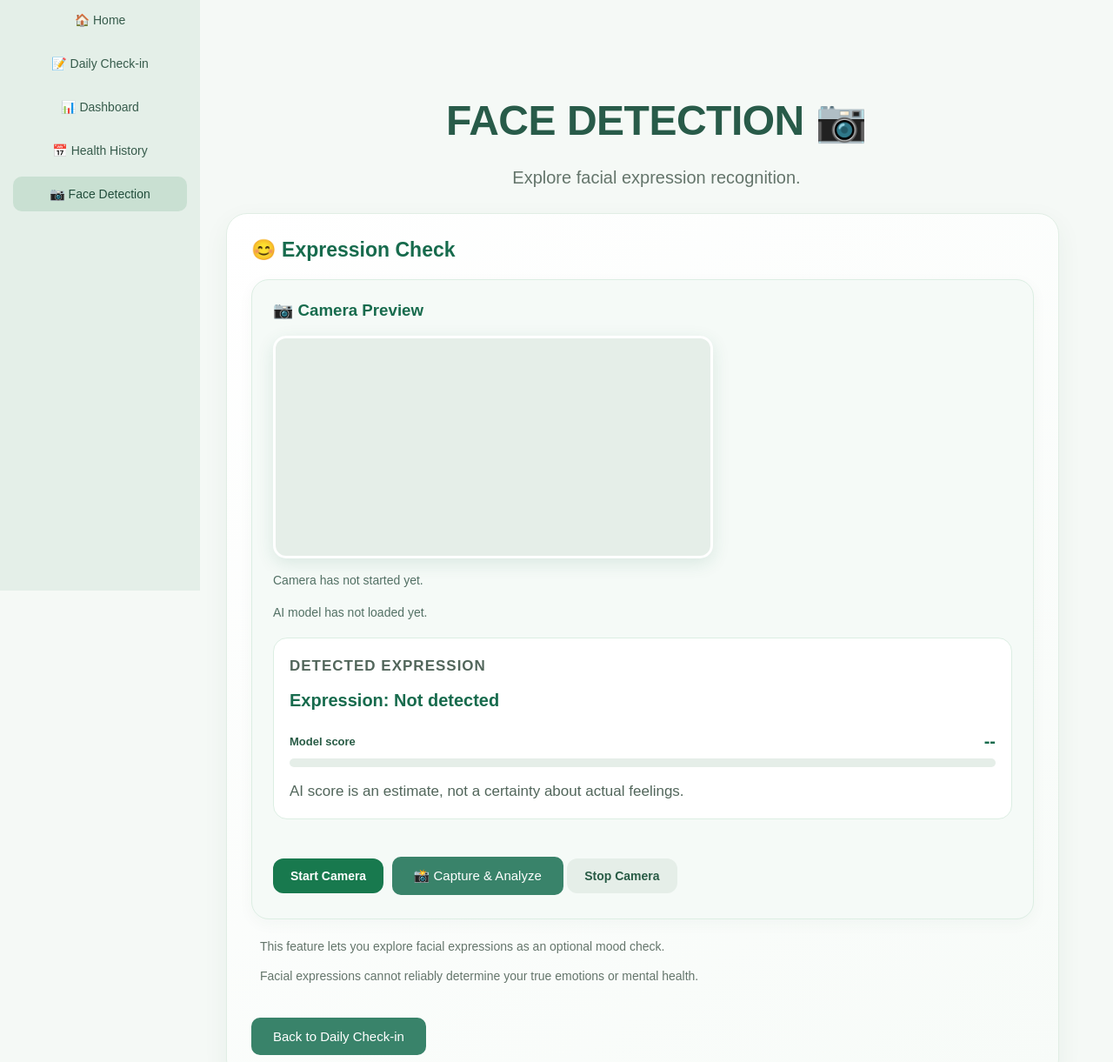
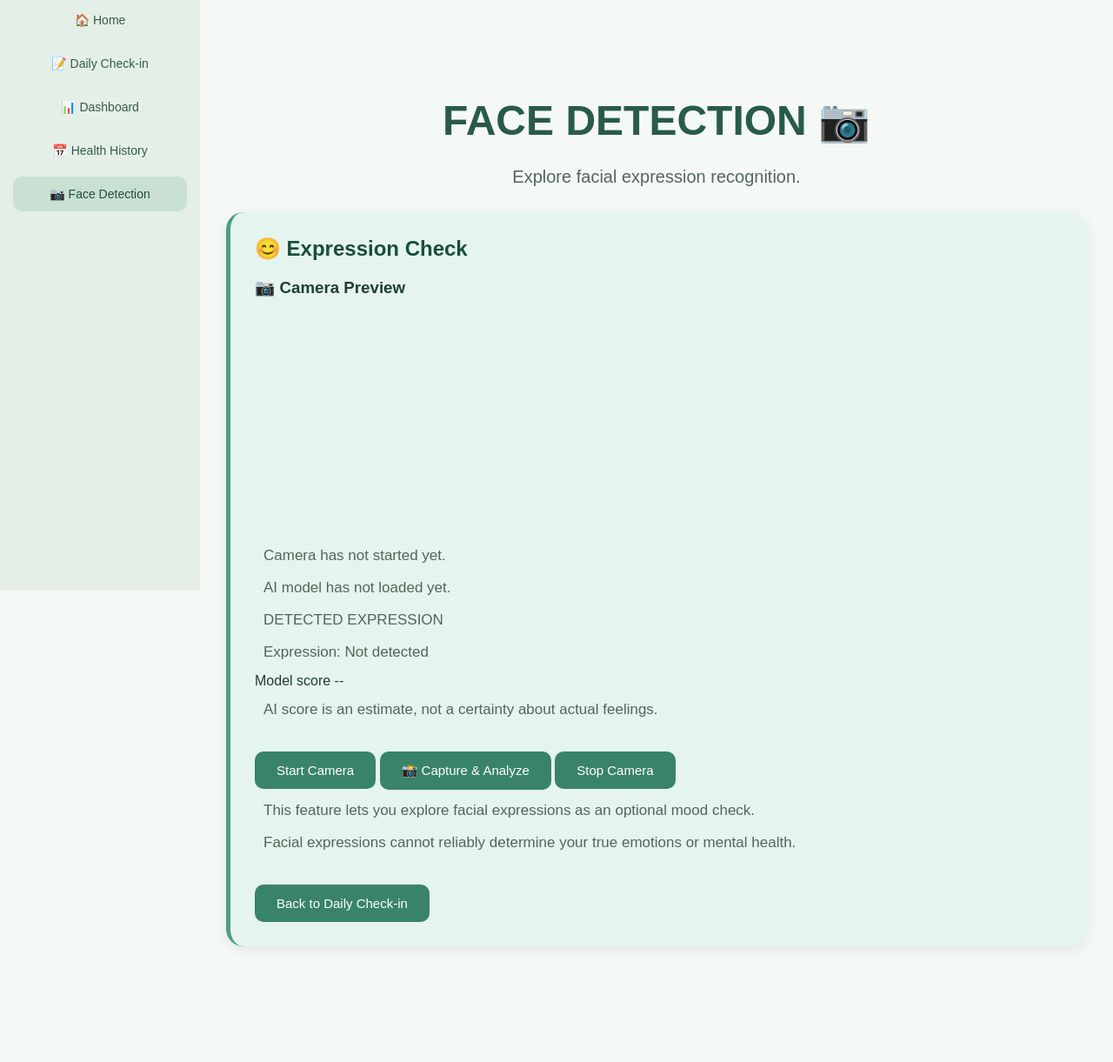
Before and after one commit to verselilie/AI-Health-Tracker, a plain HTML site: page face-detection.html in a window 1280 px wide. Shown: the part 121-1342 px from the top of the page at 87% size. After the commit the page ends 1279 px from the top, so only its background shows below. Drawn offline with Linux system fonts and the light colour scheme; sample sign-in values are in the browser's storage.

Commit message:
Add files via upload

```diff
--- a/style.css
+++ b/style.css
@@ -716,281 +716,6 @@ body {
     }
 }
 
-/* ===== FACE DETECTION ENHANCEMENT ===== */
-
-.camera-container {
-    background: #f5faf7;
-    border: 1px solid #dceee3;
-    border-radius: 20px;
-    padding: 24px;
-    margin: 20px 0;
-}
-
-.camera-container h3 {
-    color: #176b4d;
-    margin-top: 0;
-    margin-bottom: 18px;
-}
-
-#camera {
-    display: block;
-    width: 100%;
-    max-width: 560px;
-    min-height: 220px;
-    object-fit: cover;
-    background: #e5eee8;
-    border: 3px solid white;
-    border-radius: 18px;
-    box-shadow: 0 6px 20px rgba(23, 107, 77, 0.12);
-}
-
-#camera-status,
-#expression-status {
-    color: #527064;
-    font-size: 14px;
-    line-height: 1.6;
-    margin: 14px 0;
-}
-
-#expression-result {
-    background: white;
-    color: #176b4d;
-    border: 1px solid #dceee3;
-    border-radius: 16px;
-    padding: 18px;
-    margin: 18px 0;
-    font-size: 18px;
-    font-weight: 700;
-    line-height: 1.6;
-    overflow-wrap: anywhere;
-}
-
-#start-camera,
-#stop-camera {
-    border: none;
-    border-radius: 12px;
-    padding: 12px 20px;
-    margin: 5px 5px 5px 0;
-    font-size: 14px;
-    font-weight: 600;
-    cursor: pointer;
-    transition: transform 0.2s, opacity 0.2s;
-}
-
-#start-camera {
-    background: #18794e;
-    color: white;
-}
-
-#stop-camera {
-    background: #e5eee8;
-    color: #285b45;
-}
-
-#start-camera:hover,
-#stop-camera:hover {
-    transform: translateY(-2px);
-}
-
-#start-camera:disabled,
-#stop-camera:disabled {
-    opacity: 0.6;
-    cursor: not-allowed;
-}
-
-@media (max-width: 600px) {
-    .camera-container {
-        padding: 16px;
-    }
-
-    #camera {
-        min-height: 180px;
-    }
-
-    #start-camera,
-    #stop-camera {
-        width: 100%;
-        margin: 5px 0;
-    }
-}
-
-/* ===== FACE DETECTION: POLISHED LAYOUT ===== */
-
-.main-content h1 {
-    letter-spacing: -0.5px;
-}
-
-.main-content > p {
-    line-height: 1.7;
-    color: #64756b;
-}
-
-.main-content .insight-card {
-    max-width: 900px;
-    margin-top: 24px;
-    padding: 28px;
-    border-radius: 24px;
-    border: 1px solid #e1eee5;
-    background: linear-gradient(145deg, #ffffff, #f7fbf8);
-    box-shadow: 0 10px 30px rgba(29, 78, 55, 0.06);
-}
-
-.main-content .insight-card > h2 {
-    color: #176b4d;
-    font-size: 23px;
-    margin-top: 0;
-    margin-bottom: 8px;
-}
-
-.main-content .insight-card > p {
-    line-height: 1.7;
-    color: #64756b;
-    font-size: 14px;
-}
-
-.camera-container {
-    box-shadow: 0 5px 18px rgba(29, 78, 55, 0.04);
-}
-
-#expression-result {
-    min-height: 28px;
-    display: flex;
-    align-items: center;
-    gap: 10px;
-    font-size: 17px;
-}
-
-@media (max-width: 700px) {
-    .main-content .insight-card {
-        padding: 18px;
-        border-radius: 18px;
-    }
-
-    .main-content .insight-card > h2 {
-        font-size: 20px;
-    }
-}
-
-/* ===== EXPRESSION SCORE CARD ===== */
-
-.expression-card {
-    margin: 20px 0;
-    padding: 22px;
-    background: #ffffff;
-    border: 1px solid #dceee3;
-    border-radius: 18px;
-}
-
-.expression-label {
-    margin: 0 0 10px;
-    color: #648071;
-    font-size: 11px;
-    font-weight: 700;
-    letter-spacing: 1.5px;
-}
-
-#expression-result {
-    margin: 8px 0 20px;
-    padding: 0;
-    border: none;
-    box-shadow: none;
-    font-size: 20px;
-    font-weight: 700;
-    color: #176b4d;
-}
-
-.score-header {
-    display: flex;
-    justify-content: space-between;
-    gap: 12px;
-    color: #527064;
-    font-size: 13px;
-    font-weight: 600;
-    margin-bottom: 9px;
-}
-
-.score-track {
-    width: 100%;
-    height: 10px;
-    overflow: hidden;
-    background: #e8f1eb;
-    border-radius: 20px;
-}
-
-.score-fill {
-    width: 0%;
-    height: 100%;
-    background: #29976a;
-    border-radius: 20px;
-    transition: width 0.35s ease;
-}
-
-.score-note {
-    margin: 14px 0 0;
-    color: #718078;
-    font-size: 12px;
-    line-height: 1.6;
-}
-
-@media (max-width: 600px) {
-    .expression-card {
-        padding: 16px;
-    }
-}
-
-/* Expression score card */
-.expression-card {
-    background: #ffffff;
-    border: 1px solid #dceee3;
-    border-radius: 16px;
-    padding: 18px;
-    margin: 18px 0;
-}
-
-.expression-label {
-    color: #176b4d;
-    font-size: 12px;
-    font-weight: 700;
-    letter-spacing: 1px;
-}
-
-.score-header {
-    display: flex;
-    justify-content: space-between;
-    align-items: center;
-    margin: 16px 0 8px;
-    color: #285b45;
-    font-weight: 600;
-}
-
-#expression-score {
-    font-size: 20px;
-    color: #176b4d;
-}
-
-.score-track {
-    width: 100%;
-    height: 10px;
-    background: #e5eee8;
-    border-radius: 20px;
-    overflow: hidden;
-}
-
-.score-fill {
-    width: 0%;
-    height: 100%;
-    background: #18794e;
-    border-radius: 20px;
-    transition: width 0.3s ease;
-}
-
-.score-note {
-    font-size: 12px;
-    color: #64756b;
-    line-height: 1.5;
-    margin-bottom: 0;
-}
-
 /* ===== LOGIN AND REGISTER ===== */
 
 .login-page {
```
Also changed, not shown: checkin.html (+0 -1 lines), dashboard.html (+0 -1 lines), index.html (+0 -1 lines).
